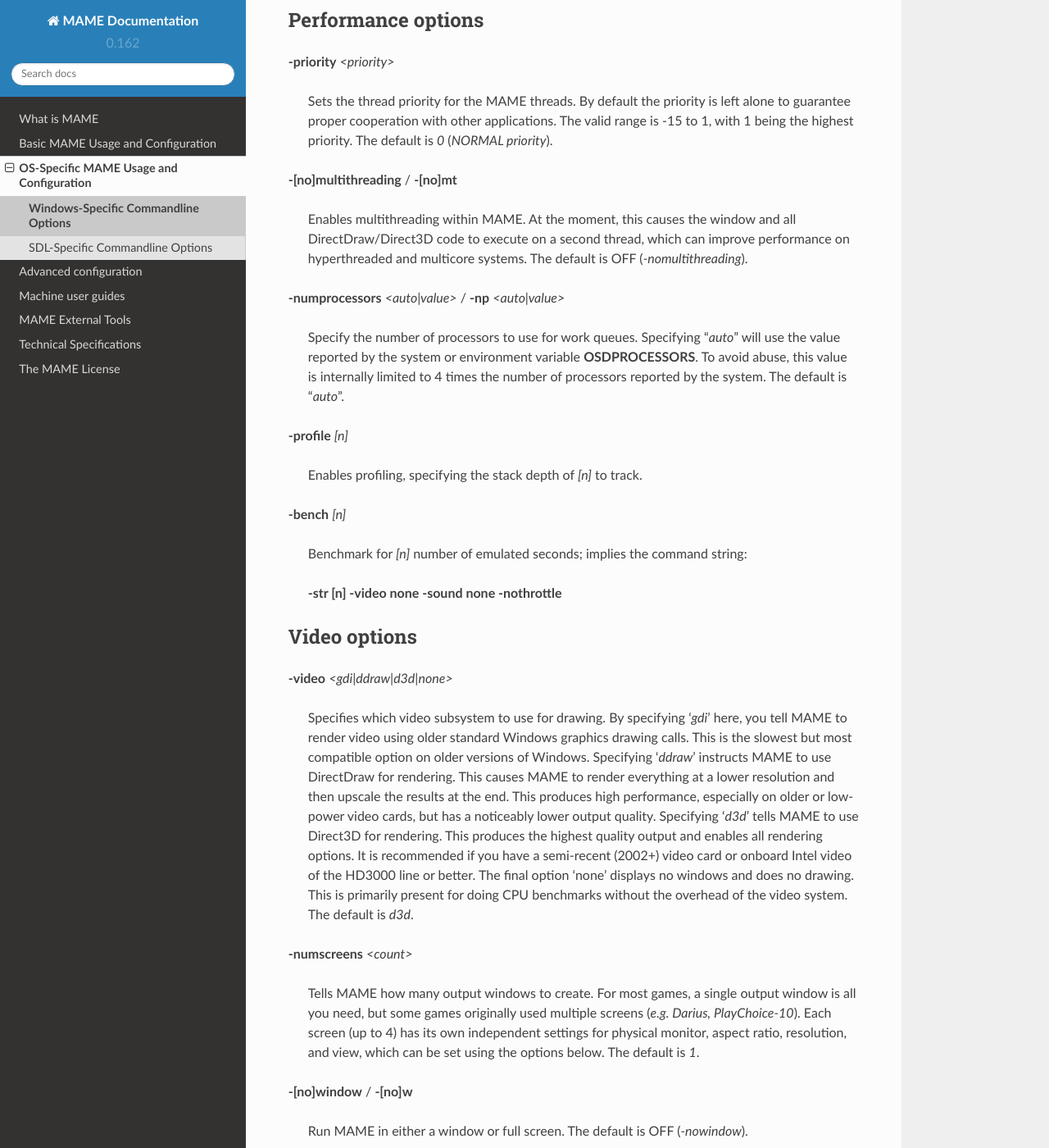
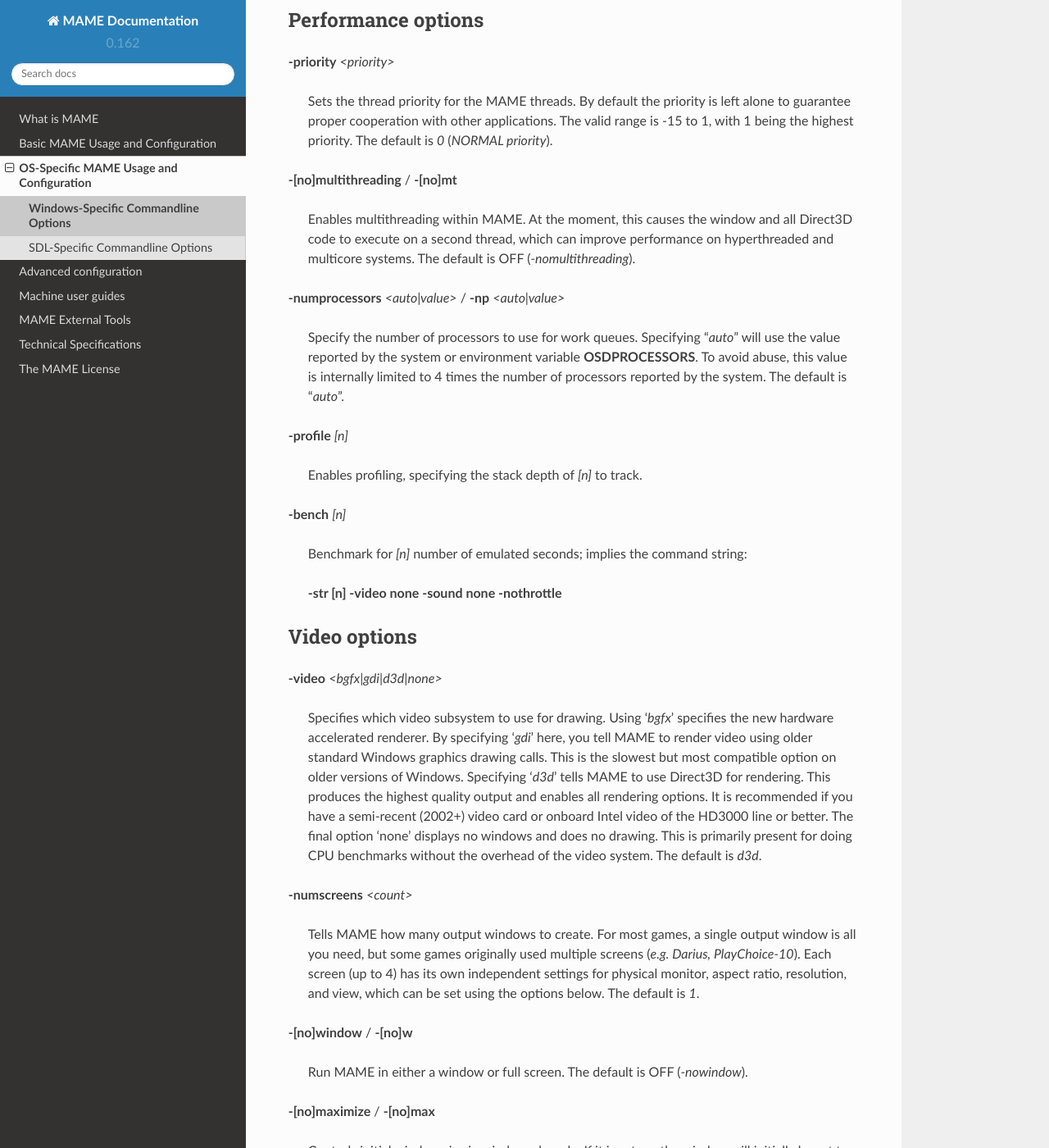
Before and after one commit to mamedev/docs, a Sphinx documentation site: the page built from source/os-specific/windowsconfig.rst, in a window 1280 px wide and 1400 px high, scrolled down 832 px. Shown: the whole window at 82% size. Built offline with Sphinx 7.4.7 and the Read the Docs theme 2.0.0, drawn with Linux system fonts in a browser that asks for light colours; some of the changed text lies outside the part shown.

Commit message:
Docs updates for 171
Includes exit_after_playback, record_timecode, pluginspath,
languagepath, language, and the removal of ddraw.

Thanks to Stiletto for the nudge.

```diff
--- a/source/basicuse/gettingstarted.rst
+++ b/source/basicuse/gettingstarted.rst
@@ -58,7 +58,7 @@ The official MAME binaries are compiled and designed to run on a standard Window
 * 32-bit OS (Vista SP1 or later on Windows, 10.9 or later on Mac)
 * 4 GB RAM
 * DirectX 9.0c for Windows
-* A DirectDraw, Direct3D, or OpenGL capable graphics card
+* A Direct3D, or OpenGL capable graphics card
 * Any DirectSound capable sound card/onboard audio
 
 Of course, the minimum requirements are just that: minimal. You may not get optimal performance from such a system, but MAME should run. Modern versions of MAME require more power than older versions, so if you have a less-capable PC, you may find that using an older version of MAME may get you better performance, at the cost of greatly lowered accuracy and fewer supported systems.
--- a/source/os-specific/windowsconfig.rst
+++ b/source/os-specific/windowsconfig.rst
@@ -35,7 +35,7 @@ Performance options
 
 **-[no]multithreading** / **-[no]mt**
 
-	Enables multithreading within MAME. At the moment, this causes the window and all DirectDraw/Direct3D code to execute on a second thread, which can improve performance on hyperthreaded and multicore systems. The default is OFF (*-nomultithreading*).
+	Enables multithreading within MAME. At the moment, this causes the window and all Direct3D code to execute on a second thread, which can improve performance on hyperthreaded and multicore systems. The default is OFF (*-nomultithreading*).
 
 **-numprocessors** *<auto|value>* / **-np** *<auto|value>*
 
@@ -56,9 +56,9 @@ Performance options
 Video options
 -------------
 
-**-video** *<gdi|ddraw|d3d|none>*
+**-video** *<bgfx|gdi|d3d|none>*
 
-	Specifies which video subsystem to use for drawing. By specifying '*gdi*' here, you tell MAME to render video using older standard Windows graphics drawing calls. This is the slowest but most compatible option on older versions of Windows. Specifying '*ddraw*' instructs MAME to use DirectDraw for rendering. This causes MAME to render everything at a lower resolution and then upscale the results at the end. This produces high performance, especially on older or low-power video cards, but has a noticeably lower output quality. Specifying '*d3d*' tells MAME to use Direct3D for rendering. This produces the highest quality output and enables all rendering options. It is recommended if you have a semi-recent (2002+) video card or onboard Intel video of the HD3000 line or better. The final option 'none' displays no windows and does no drawing. This is primarily present for doing CPU benchmarks without the overhead of the video system. The default is *d3d*.
+	Specifies which video subsystem to use for drawing. Using '*bgfx*' specifies the new hardware accelerated renderer. By specifying '*gdi*' here, you tell MAME to render video using older standard Windows graphics drawing calls. This is the slowest but most compatible option on older versions of Windows. Specifying '*d3d*' tells MAME to use Direct3D for rendering. This produces the highest quality output and enables all rendering options. It is recommended if you have a semi-recent (2002+) video card or onboard Intel video of the HD3000 line or better. The final option 'none' displays no windows and does no drawing. This is primarily present for doing CPU benchmarks without the overhead of the video system. The default is *d3d*.
 
 **-numscreens** *<count>*
 
@@ -80,7 +80,7 @@ Video options
 
 **-prescale** *<amount>*
 
-	Controls the size of the screen images when they are passed off to the graphics system for scaling. At the minimum setting of 1, the screen is rendered at its original resolution before being scaled. At higher settings, the screen is expanded by a factor of *<amount>* before being scaled. With **-video ddraw** or **-video d3d**, this produces a less blurry image at the expense of some speed. In **-video ddraw** mode, this also increases the effective resolution of non-screen elements such as artwork and fonts. The default is *1*.
+	Controls the size of the screen images when they are passed off to the graphics system for scaling. At the minimum setting of 1, the screen is rendered at its original resolution before being scaled. At higher settings, the screen is expanded by a factor of *<amount>* before being scaled. With **-video d3d**, this produces a less blurry image at the expense of some speed. The default is *1*.
 
 **-[no]waitvsync**
 
@@ -89,15 +89,6 @@ Video options
 **-[no]syncrefresh**
 
 	Enables speed throttling only to the refresh of your monitor. This means that the game's actual refresh rate is ignored; however, the sound code still attempts to keep up with the game's original refresh rate, so you may encounter sound problems. This option is intended mainly for those who have tweaked their video card's settings to provide carefully matched refresh rate options. Note that this option does not work with -video gdi mode. The default is OFF (*-nosyncrefresh*).
-
-
-DirectDraw-specific options
----------------------------
-
-**-[no]hwstretch** / **-[no]hws**
-
-	When enabled, MAME uses the hardware stretching abilities of your video card to scale the game image and associated artwork to the target resolution. Depending on the quality of your graphic card and its drivers, this may be a fractional, antialiased scaling (nice) or an integer, blocky scaling (not so nice), in which case you might want to disable this option. In addition, if you have configured specific arcade-like video modes for MAME and don't want MAME to perform any non-integral scaling of the image, you should also disable this option. The default is ON (*-hwstretch*).
-
 
 
 Direct3D-specific options
@@ -145,7 +136,7 @@ Per-window options
 | **-resolution2** *<widthxheight[@refresh]>* / **-r2** *<widthxheight[@refresh]>*
 | **-resolution3** *<widthxheight[@refresh]>* / **-r3** *<widthxheight[@refresh]>*
 |
-|	Specifies an exact resolution to run in. In full screen mode, MAME will try to use the specific resolution you request. The width and height are required; the refresh rate is optional. If omitted or set to 0, MAME will determine the mode automatically. For example, **-resolution 640x480** will force 640x480 resolution, but MAME is free to choose the refresh rate. Similarly, **-resolution 0x0@60** will force a 60Hz refresh rate, but allows MAME to choose the resolution. The string "*auto*" is also supported, and is equivalent to *0x0@0*. In window mode, this resolution is used as a maximum size for the window. This option requires the **-switchres** option as well in order to actually enable resolution switching with **-video ddraw** or **-video d3d**. The default value for these options is '*auto*'.
+|	Specifies an exact resolution to run in. In full screen mode, MAME will try to use the specific resolution you request. The width and height are required; the refresh rate is optional. If omitted or set to 0, MAME will determine the mode automatically. For example, **-resolution 640x480** will force 640x480 resolution, but MAME is free to choose the refresh rate. Similarly, **-resolution 0x0@60** will force a 60Hz refresh rate, but allows MAME to choose the resolution. The string "*auto*" is also supported, and is equivalent to *0x0@0*. In window mode, this resolution is used as a maximum size for the window. This option requires the **-switchres** option as well in order to actually enable resolution switching with **-video d3d**. The default value for these options is '*auto*'.
 |
 |	The **-resolution0**, **-resolution1**, **-resolution2**, **-resolution3** parameters apply to the specific window. The -resolution parameter applies to all windows. The window-specific options override values from the all window option.
 |
```
Also changed, not shown: source/basicuse/commonissues.rst (+9 -0 lines), source/basicuse/using.rst (+30 -15 lines).
